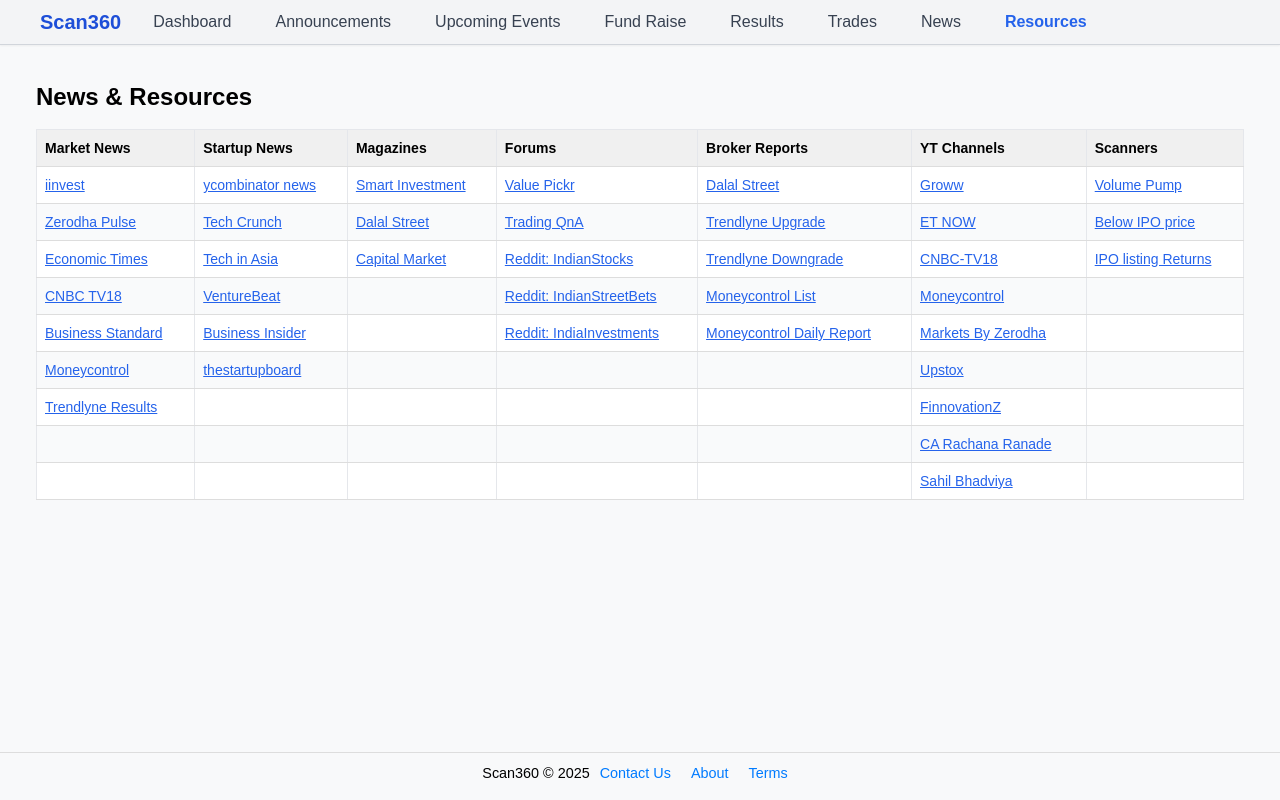
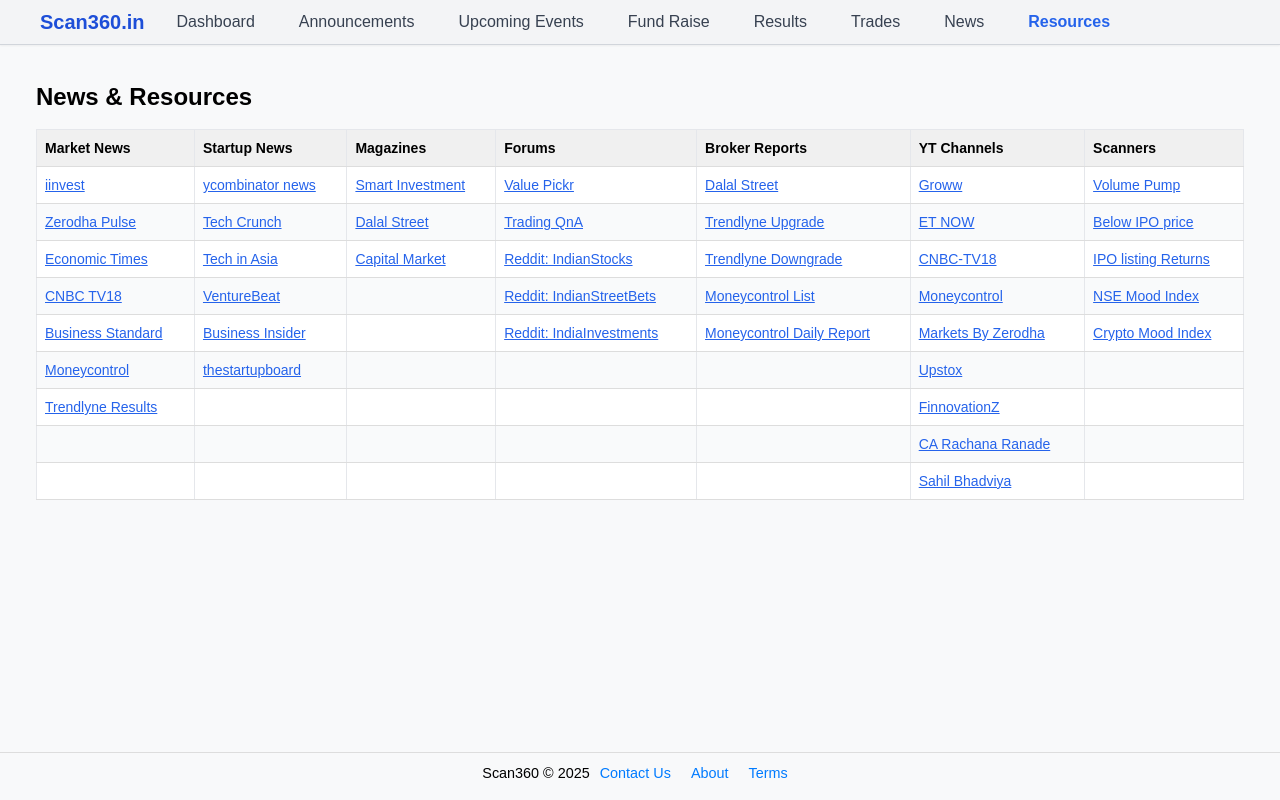
Before and after one commit to parthindia47/scan360, a React (Create React App) app in the folder source/client/: page /Resources in a window 1280 px wide. Built offline with nearby package versions, Linux system fonts and the light colour scheme; the HTML template or start-up script is replaced by a standard one.

Commit message:
changes in resources

```diff
--- a/source/client/src/Navbar.js
+++ b/source/client/src/Navbar.js
@@ -59,7 +59,12 @@ function Navbar() {
         </button>
 
         {/* Logo */}
-        <div className="text-xl font-bold text-blue-700">Scan360</div>
+        <NavLink
+          to="/"
+          className="text-xl font-bold text-blue-700"
+        >
+          Scan360.in
+        </NavLink>
 
         {/* Desktop Menu */}
         <ul className="hidden md:flex space-x-3 text-base font-medium text-gray-700">
--- a/source/client/src/Resources.js
+++ b/source/client/src/Resources.js
@@ -73,6 +73,8 @@ const linksData = [
       { name: 'Volume Pump', url: 'https://trendlyne.com/stock-screeners/volume-based/high-volume-stocks/top-gainers/today/' },
       { name: 'Below IPO price', url: 'https://www.screener.in/ipo/below-price/' },
       { name: 'IPO listing Returns', url: 'https://groww.in/ipo/closed' },
+      { name: 'NSE Mood Index', url: 'https://www.tickertape.in/market-mood-index?ref=homepage_mmi_section' },
+      { name: 'Crypto Mood Index', url: 'https://coinmarketcap.com/charts/fear-and-greed-index/' },
     ],
   },
 ];
```
Also changed, not shown: 1 other file (tests, documents, lock files or other folders).
